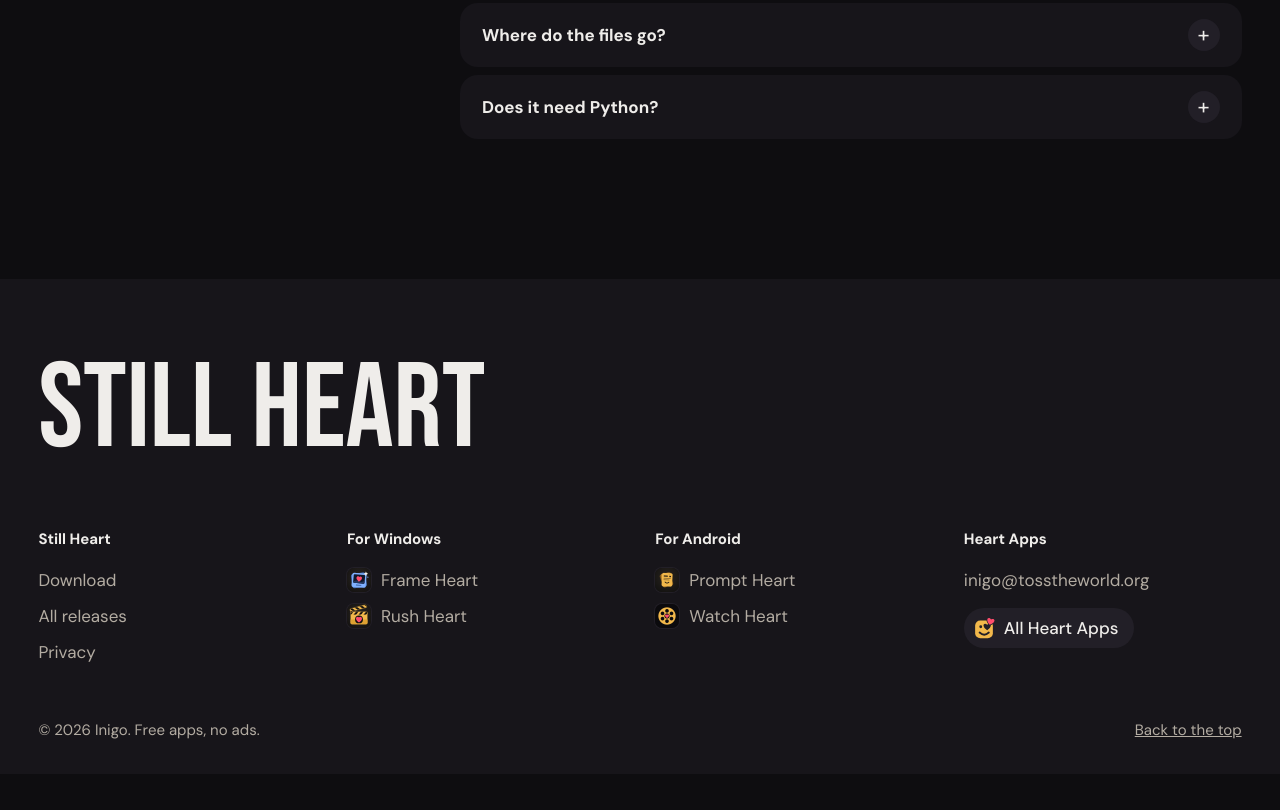
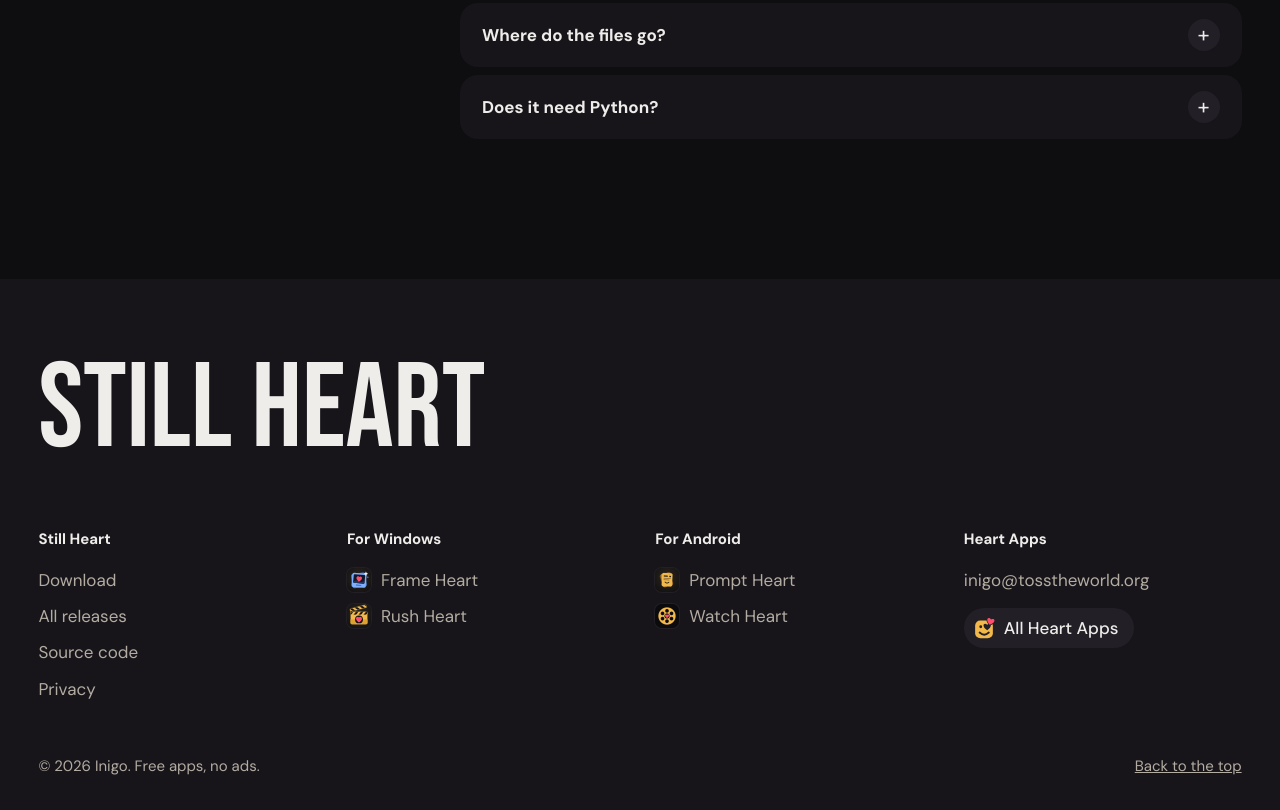
Before and after one commit to inigo-code/still-heart-site, a plain HTML site: page index.html in a window 1280 px wide. Shown: the part 5450-6260 px from the top of the page. Before the commit the page ends 6224 px from the top, so only its background shows below. Drawn offline with Linux system fonts and the light colour scheme.

Commit message:
Link the source code

```diff
--- a/index.html
+++ b/index.html
@@ -141,7 +141,7 @@
   <div class="wrap">
     <p class="foot-name" aria-hidden="true">Still Heart</p>
     <div class="foot-cols">
-      <nav aria-label="Still Heart"><h2>Still Heart</h2><a href="https://github.com/inigo-code/still-heart-site/releases/latest/download/StillHeart.exe">Download</a><a href="https://github.com/inigo-code/still-heart-site/releases">All releases</a><a href="privacy.html">Privacy</a></nav>
+      <nav aria-label="Still Heart"><h2>Still Heart</h2><a href="https://github.com/inigo-code/still-heart-site/releases/latest/download/StillHeart.exe">Download</a><a href="https://github.com/inigo-code/still-heart-site/releases">All releases</a><a href="https://github.com/inigo-code/still-heart">Source code</a><a href="privacy.html">Privacy</a></nav>
       <nav aria-label="For Windows"><h2>For Windows</h2><a class="to-app" href="https://inigo-code.github.io/frame-heart-site/"><img src="assets/frame-heart.svg" width="24" height="24" alt="">Frame Heart</a><a class="to-app" href="https://inigo-code.github.io/rush-heart-site/"><img src="assets/rush-heart.svg" width="24" height="24" alt="">Rush Heart</a></nav>
       <nav aria-label="For Android"><h2>For Android</h2><a class="to-app" href="https://inigo-code.github.io/prompt-heart-site/"><img src="assets/prompt-heart.png" width="24" height="24" alt="">Prompt Heart</a><a class="to-app" href="https://inigo-code.github.io/watch-heart-site/"><img src="assets/watch-heart.png" width="24" height="24" alt="">Watch Heart</a></nav>
       <nav aria-label="Heart Apps"><h2>Heart Apps</h2><a href="mailto:inigo@tosstheworld.org?subject=Still%20Heart">inigo@tosstheworld.org</a><a class="to-home" href="https://inigo-code.github.io/"><img src="assets/heart-apps.svg" width="22" height="22" alt="">All Heart Apps</a></nav>
```
Also changed, not shown: privacy.html (+1 -1 lines).
